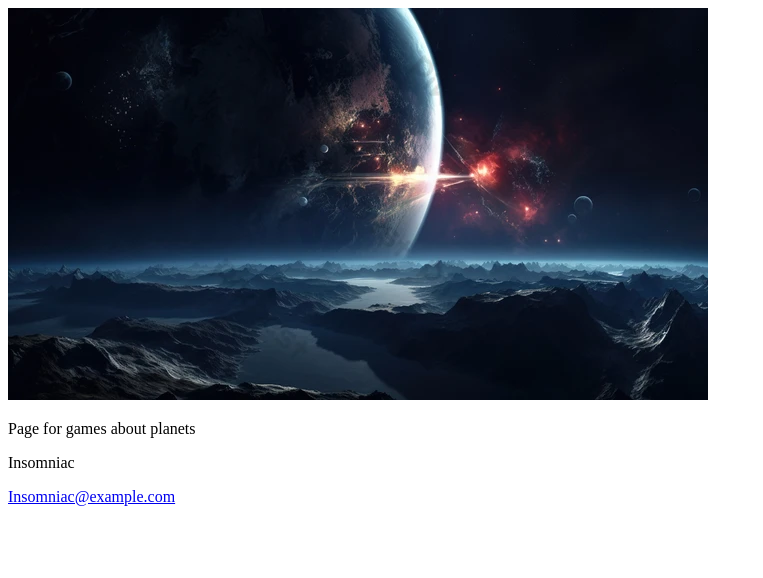
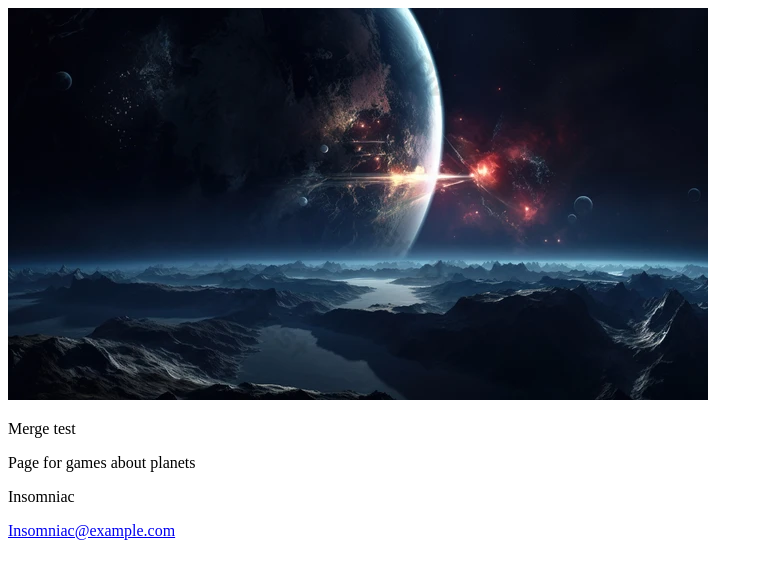
Before and after one commit to avallejoganga/Exercise_Unit5_website, a plain HTML site: page index.html in a window 1280 px wide. Shown: the whole page, without its empty margins (0-763 px from the left). Drawn offline with Linux system fonts and the light colour scheme.

Commit message:
Update index.html

```diff
--- a/index.html
+++ b/index.html
@@ -6,6 +6,7 @@
    </head>
    <body>
         <img src="picture.jpg" alt="Image description">
+       <p>Merge test</p>
        <p>Page for games about planets</p>
    </body>
   <footer>
```
